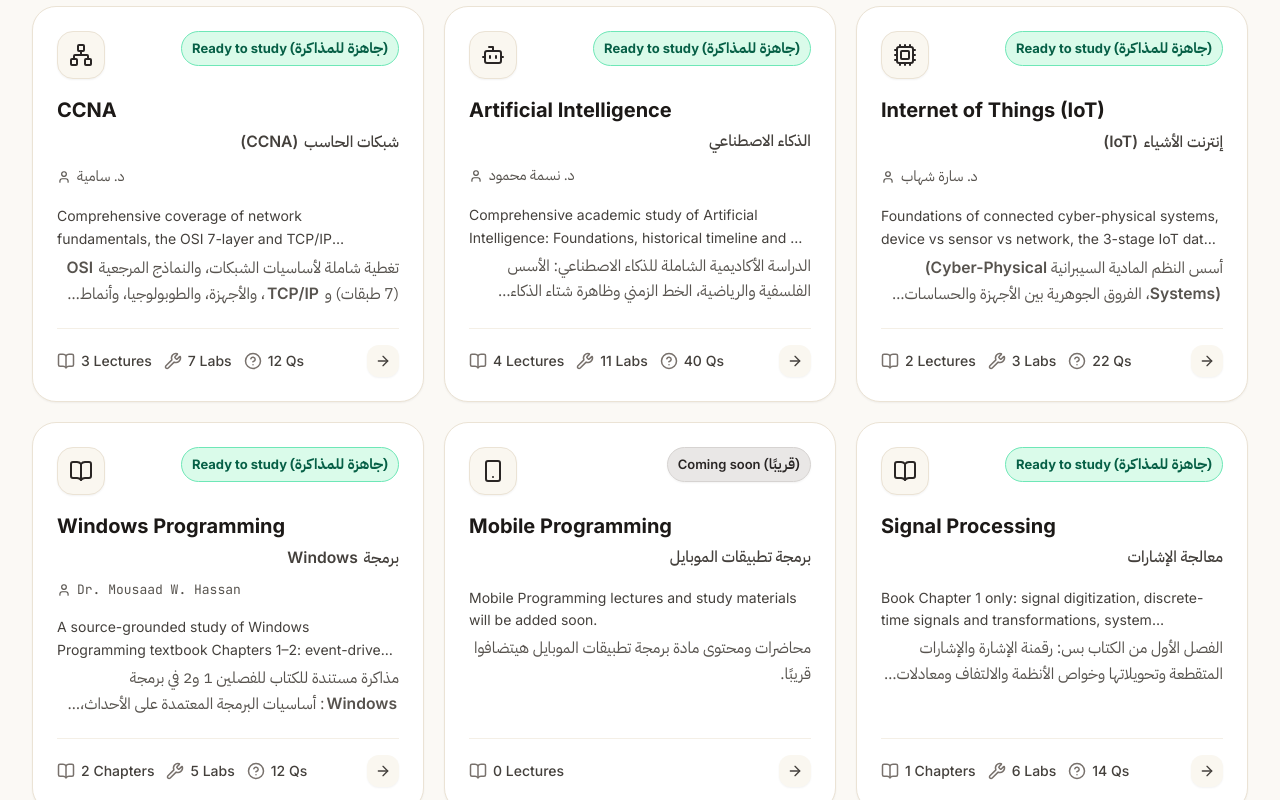
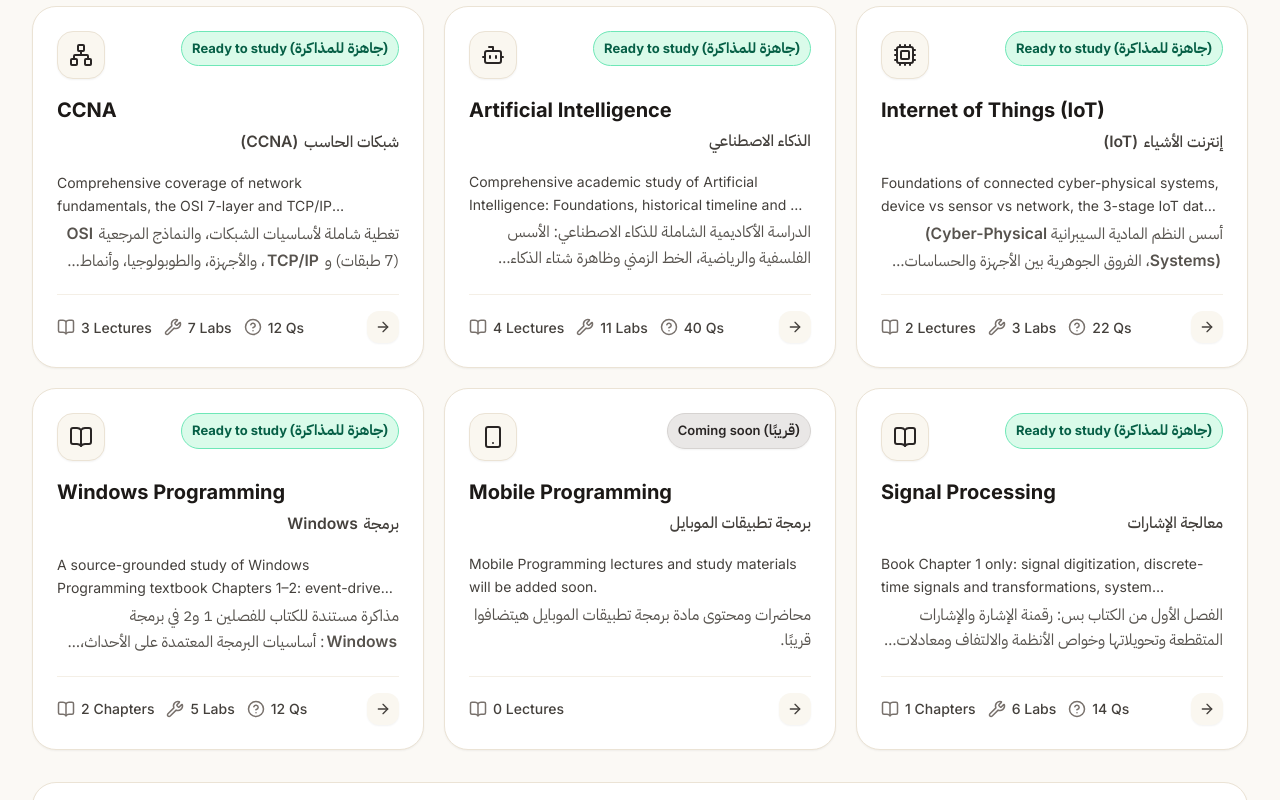
Before and after one commit to The-Real-Bedo/Basmagly---, a React (Vite) app: page / in a window 1280 px wide. Shown: the part 636-1436 px from the top of the page. Built offline with nearby package versions, Linux system fonts and the light colour scheme.

Commit message:
fix(courses): remove all instructor attribution from course metadata
Co-authored-by: Hoplite <288093033+usehoplite[bot]@users.noreply.github.com>

```diff
--- a/src/data/courseSeeds.ts
+++ b/src/data/courseSeeds.ts
@@ -6,7 +6,6 @@ export const COURSES_DATA: Course[] = [
     "id": "networks",
     "title": "CCNA",
     "titleAr": "شبكات الحاسب (CCNA)",
-    "instructor": "د. سامية",
     "description": "Comprehensive coverage of network fundamentals, the OSI 7-layer and TCP/IP reference models, devices, topologies, transmission modes, and IPv4 addressing and subnetting.",
     "descriptionAr": "تغطية شاملة لأساسيات الشبكات، والنماذج المرجعية OSI (7 طبقات) و TCP/IP، والأجهزة، والطوبولوجيا، وأنماط الإرسال، وعنونة IPv4 وتقسيم الشبكات (Subnetting).",
     "term": 1,
@@ -257,7 +256,6 @@ export const COURSES_DATA: Course[] = [
     "id": "ai",
     "title": "Artificial Intelligence",
     "titleAr": "الذكاء الاصطناعي",
-    "instructor": "د. نسمة محمود",
     "description": "Comprehensive academic study of Artificial Intelligence: Foundations, historical timeline and AI Winters, the 4 approaches matrix, Turing Test & 6 disciplines, Rational Agents, PEAS task environments, environmental dimensions, formal search problem formulation, and uninformed search strategies (BFS, DFS, UCS).",
     "descriptionAr": "الدراسة الأكاديمية الشاملة للذكاء الاصطناعي: الأسس الفلسفية والرياضية، الخط الزمني وظاهرة شتاء الذكاء الاصطناعي (AI Winters)، مصفوفة المناهج الأربعة، اختبار تورينج والتخصصات الستة، نظرية الوكلاء العقلانيين (Rational Agents)، توصيف بيئات PEAS، الأبعاد البيئية السبعة، صياغة مسائل البحث، وخوارزميات البحث غير الموجه (BFS, DFS, UCS).",
     "term": 1,
@@ -1481,7 +1479,6 @@ export const COURSES_DATA: Course[] = [
     "id": "iot",
     "title": "Internet of Things (IoT)",
     "titleAr": "إنترنت الأشياء (IoT)",
-    "instructor": "د. سارة شهاب",
     "description": "Foundations of connected cyber-physical systems, device vs sensor vs network, the 3-stage IoT data pipeline (Collect → Transmit → Analyze), OSI & TCP/IP stack models, TCP vs UDP protocols, and the 5-layer IoT architecture designed for constrained edge nodes.",
     "descriptionAr": "أسس النظم المادية السيبرانية (Cyber-Physical Systems)، الفروق الجوهرية بين الأجهزة والحساسات والشبكات، مراحل تدفق البيانات الثلاث، نماذج الطبقات OSI و TCP/IP، صراع بروتوكولات النقل TCP و UDP، والمعمارية الخماسية لطبقات إنترنت الأشياء المصممة للأجهزة المحدودة الموارد.",
     "term": 1,
@@ -2660,7 +2657,6 @@ export const COURSES_DATA: Course[] = [
     "id": "windows-programming",
     "title": "Windows Programming",
     "titleAr": "برمجة Windows",
-    "instructor": "هيئة التدريس",
     "description": "Desktop GUI application development using C# and the Microsoft .NET Framework, Windows Forms, event-driven programming, and database connectivity.",
     "descriptionAr": "تطوير تطبيقات سطح المكتب ذات الواجهات الرسومية (GUI) باستخدام لغة C# وإطار عمل Microsoft .NET وتقنية Windows Forms، وبرمجة الأحداث (Event-Driven)، والاتصال بقواعد البيانات.",
     "term": 1,
--- a/src/data/windowsProgrammingCourse.ts
+++ b/src/data/windowsProgrammingCourse.ts
@@ -711,7 +711,6 @@ export const WINDOWS_PROGRAMMING_COURSE: Course = {
   id: 'windows-programming',
   title: 'Windows Programming',
   titleAr: 'برمجة Windows',
-  instructor: 'Dr. Mousaad W. Hassan',
   description: 'A source-grounded study of Windows Programming textbook Chapters 1–2: event-driven foundations, the Windows message model, and the raw Win32 Software Development Kit. English explanations are primary, with matched Egyptian Arabic support, memorable code, exact end-of-chapter exercises, model answers, and interactive labs.',
   descriptionAr: 'مذاكرة مستندة للكتاب للفصلين 1 و2 في برمجة Windows: أساسيات البرمجة المعتمدة على الأحداث، ونموذج رسائل Windows، وWin32 SDK الخام. الشرح الإنجليزي هو الأساس ومعاه دعم عربي مصري مطابق، وأكواد سهلة الحفظ، ونص أسئلة نهاية الفصل كما ورد، وإجابات نموذجية ومحاكاة تفاعلية.',
   term: 1,
```
